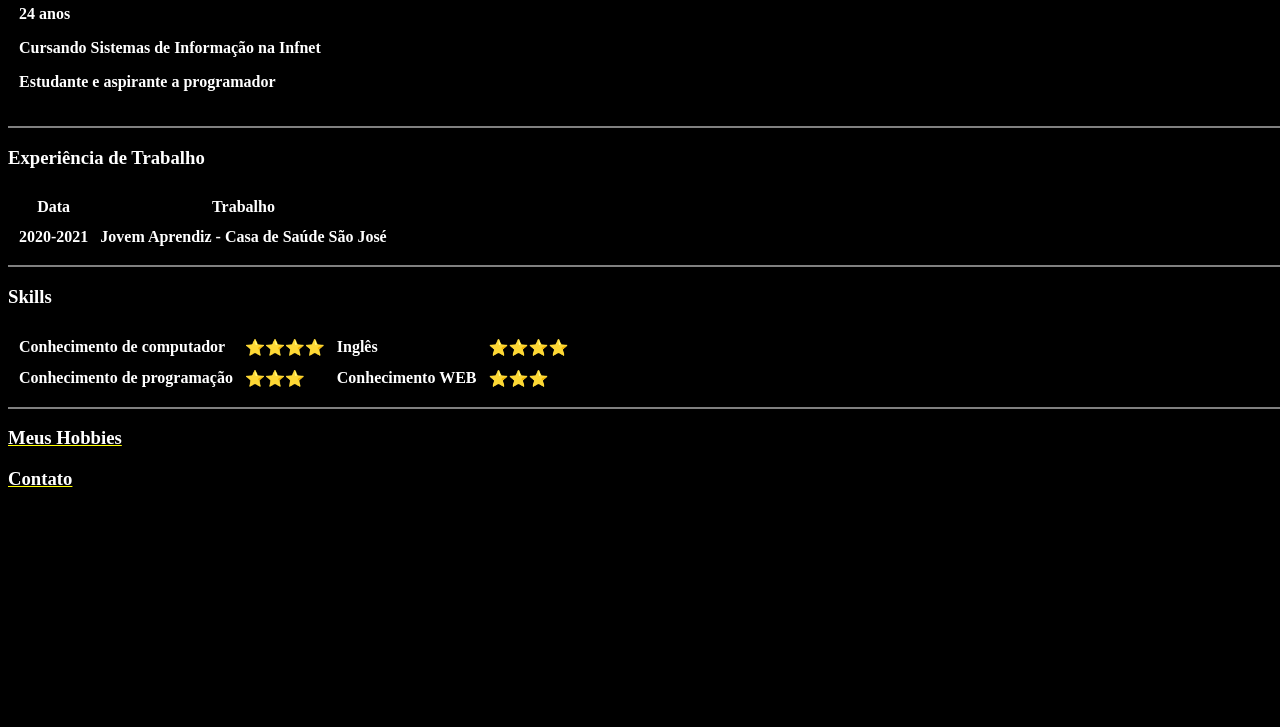
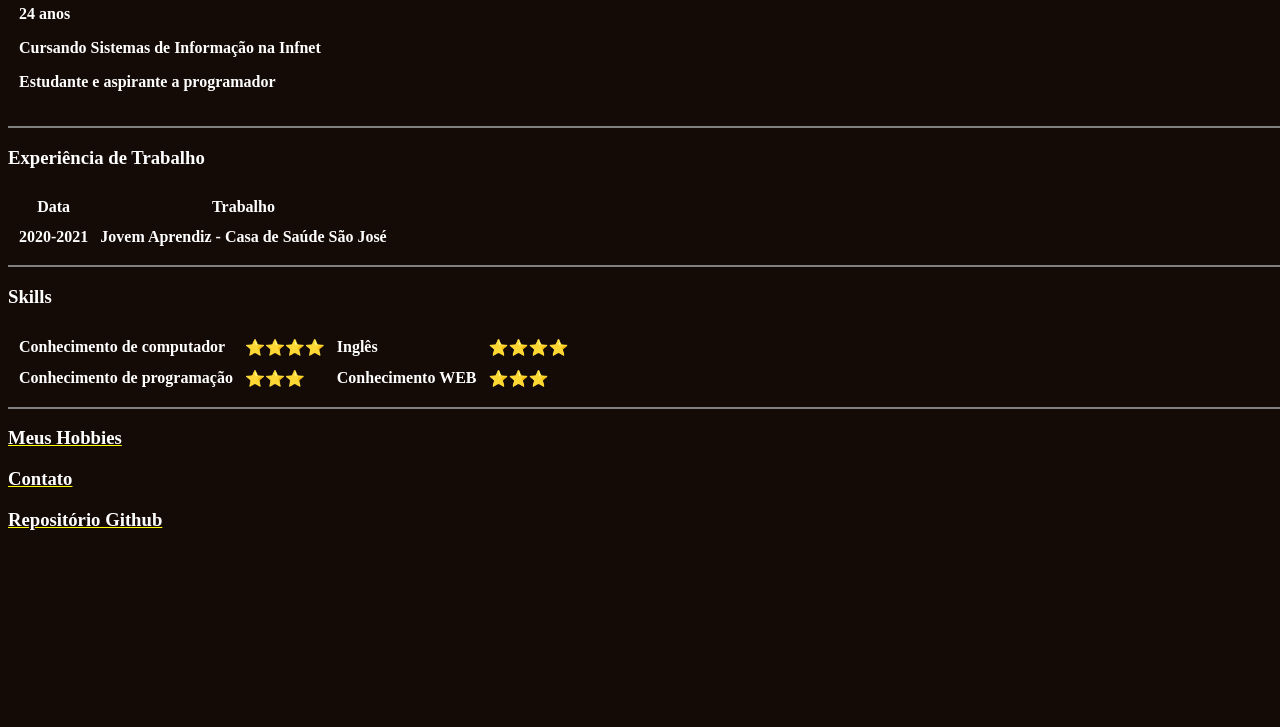
Before and after one commit to ppdrox/MyPage, a plain HTML site: page index.html in a window 1280 px wide. Shown: the part 81-808 px from the top of the page. Drawn offline with Linux system fonts and the light colour scheme.

Commit message:
Teste de cor e link do repositório adicionado

```diff
--- a/index.html
+++ b/index.html
@@ -9,6 +9,7 @@
 </head>
 
 <body>
+
   <header>
     <section>
       <table cellspacing="10">
@@ -69,6 +70,9 @@
     <a href="contato.html">
       <h3>Contato</h3>
     </a>
+    <a href="https://github.com/ppdrox/MyPage">
+      <h3>Repositório Github</h3>
+    </a>
   </footer>
 
 
--- a/style.css
+++ b/style.css
@@ -1,7 +1,7 @@
 html, body {
   height: 100%;
   width: 100%;
-  background-color: black;
+  background-color: #140B07;
 }
 
 
```
